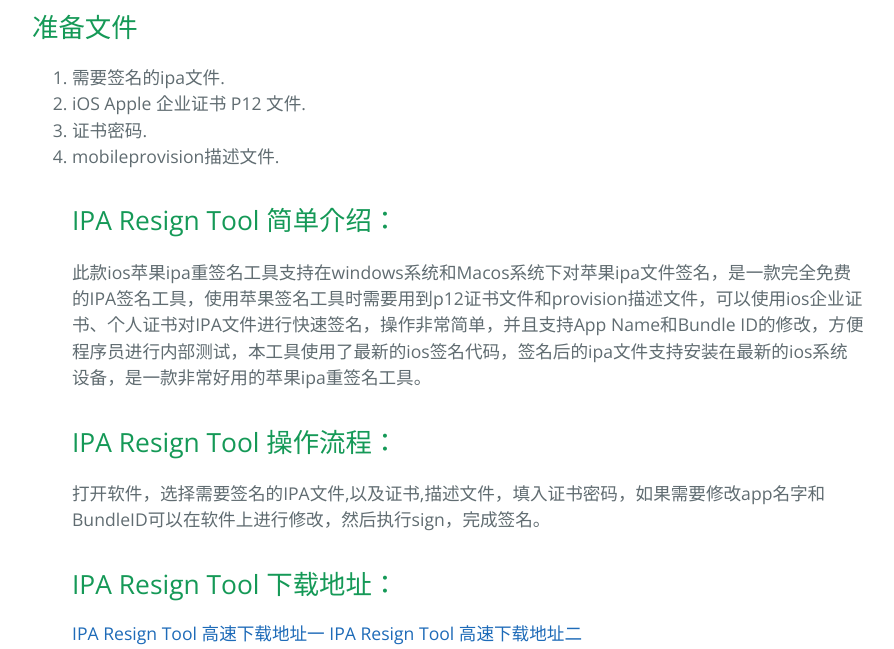
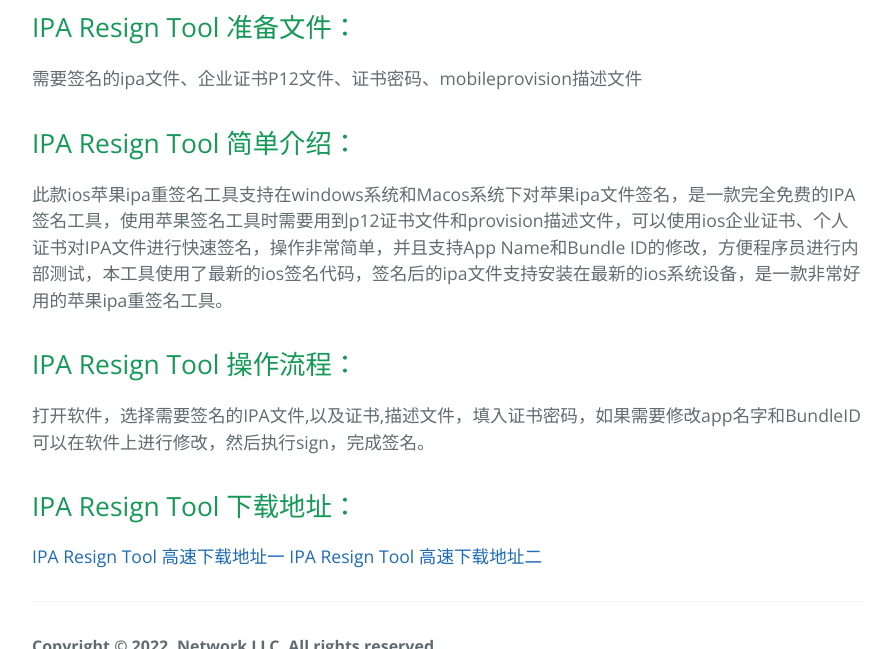
Before and after one commit to re-signing/re-signing.github.io, a Jekyll site: the page index.html, which Jekyll copies as it is, in a window 1280 px wide and 900 px high, scrolled down 619 px, cut to the strip 251-900 px from the top of the window. Shown: the whole strip, without its empty margins (192-1086 px from the left). Built offline with Jekyll 4.4.1, drawn with Linux system fonts in a browser that asks for light colours.

Commit message:
Update index.html

```diff
--- a/index.html
+++ b/index.html
@@ -25,13 +25,10 @@
 
 
       <h2>
-      <a id="user-content-header-2" class="anchor" href="#header-2" aria-hidden="true"><span class="octicon octicon-link"></span></a>准备文件</h2>
+      <a id="user-content-header-1" class="anchor" href="#header-1" aria-hidden="true"><span class="octicon octicon-link"></span></a>IPA Resign Tool 准备文件：</h2>
 
-      <ol class="task-list">
-      <li>   需要签名的ipa文件.</li>
-      <li>   iOS Apple 企业证书 P12 文件.</li>
-      <li>   证书密码.</li>
-      <li>   mobileprovision描述文件.</li>
+      <p> 需要签名的ipa文件、企业证书P12文件、证书密码、mobileprovision描述文件</p>
+
 
       <h2>
       <a id="user-content-header-1" class="anchor" href="#header-1" aria-hidden="true"><span class="octicon octicon-link"></span></a>IPA Resign Tool 简单介绍：</h2>
```
